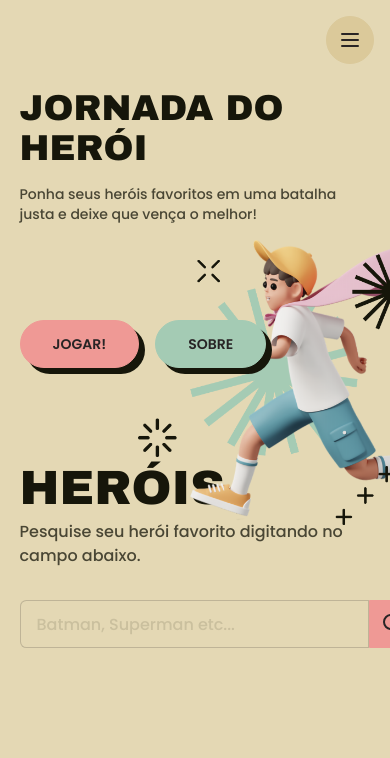
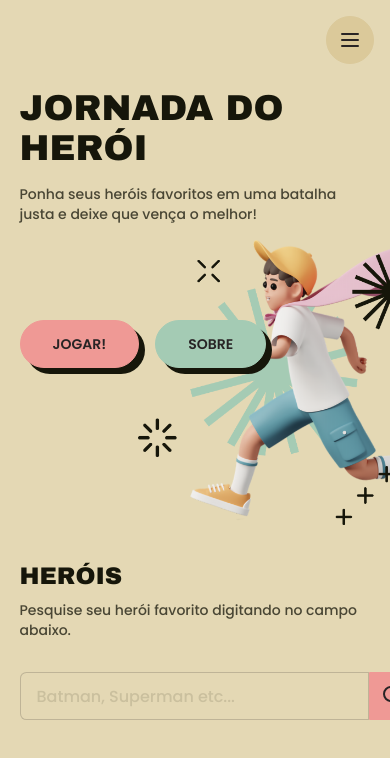
Before and after one commit to fnandesrafael/azapfy-challenge, a Next.js app: page / in a window 390 px wide. Shown: the top 758 px of the page. Built offline with nearby package versions, Linux system fonts and the light colour scheme.

Commit message:
refact: add responsivity to middle section heading

```diff
--- a/src/app/page.tsx
+++ b/src/app/page.tsx
@@ -12,10 +12,12 @@ export default function Home() {
 
       <Hero />
 
-      <section className="container mt-24 px-[5vw]">
+      <section className="container mt-48 px-[5vw] md:mt-24">
         <div className="flex flex-col">
-          <h1 className="mb-2 font-head text-5xl uppercase">Heróis</h1>
-          <p className="mb-8 opacity-75">
+          <h1 className="mb-2 font-head text-2xl uppercase md:text-5xl">
+            Heróis
+          </h1>
+          <p className="mb-8 text-sm opacity-75 md:text-base">
             Pesquise seu herói favorito digitando no campo abaixo.
           </p>
 
```
